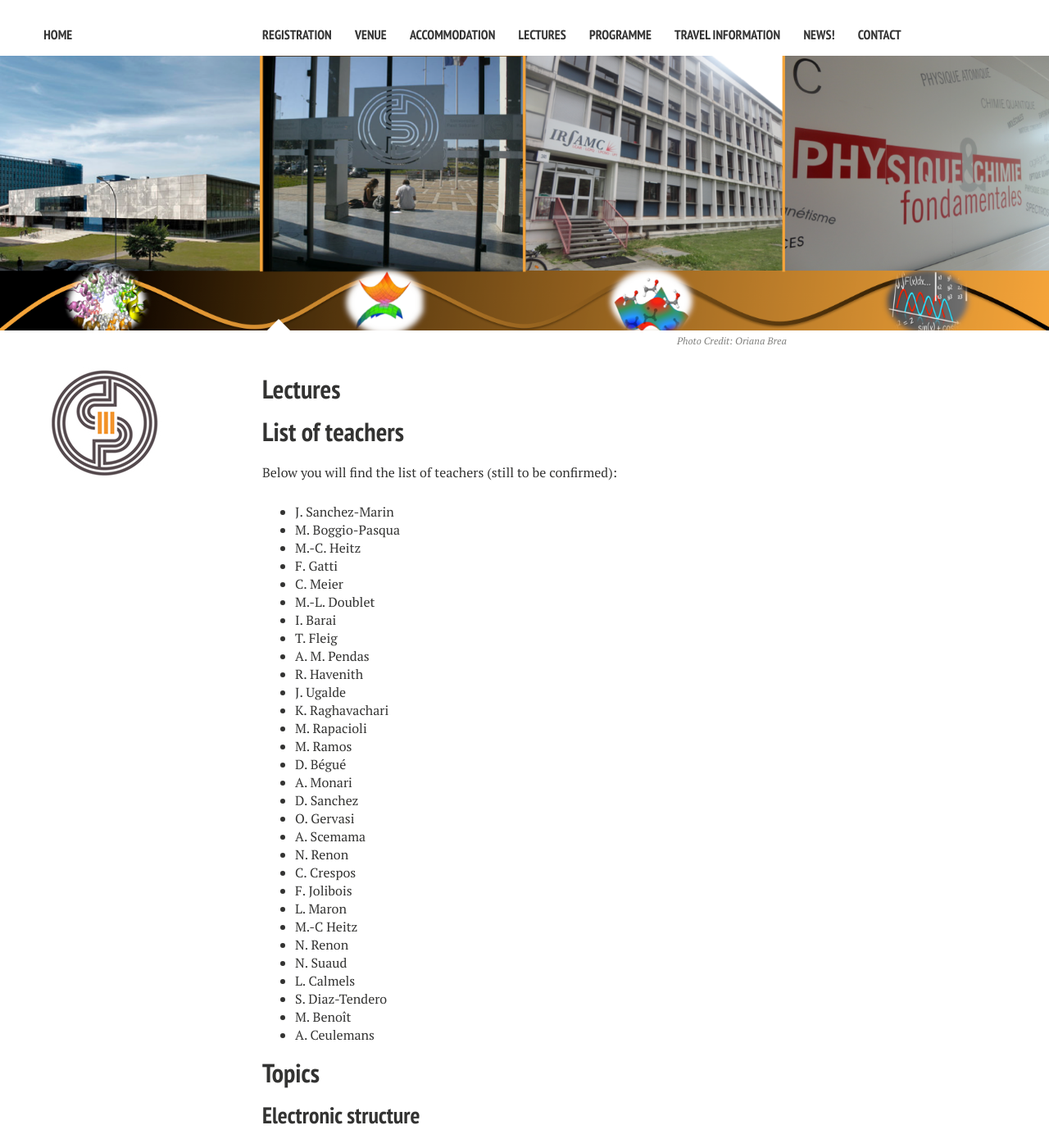
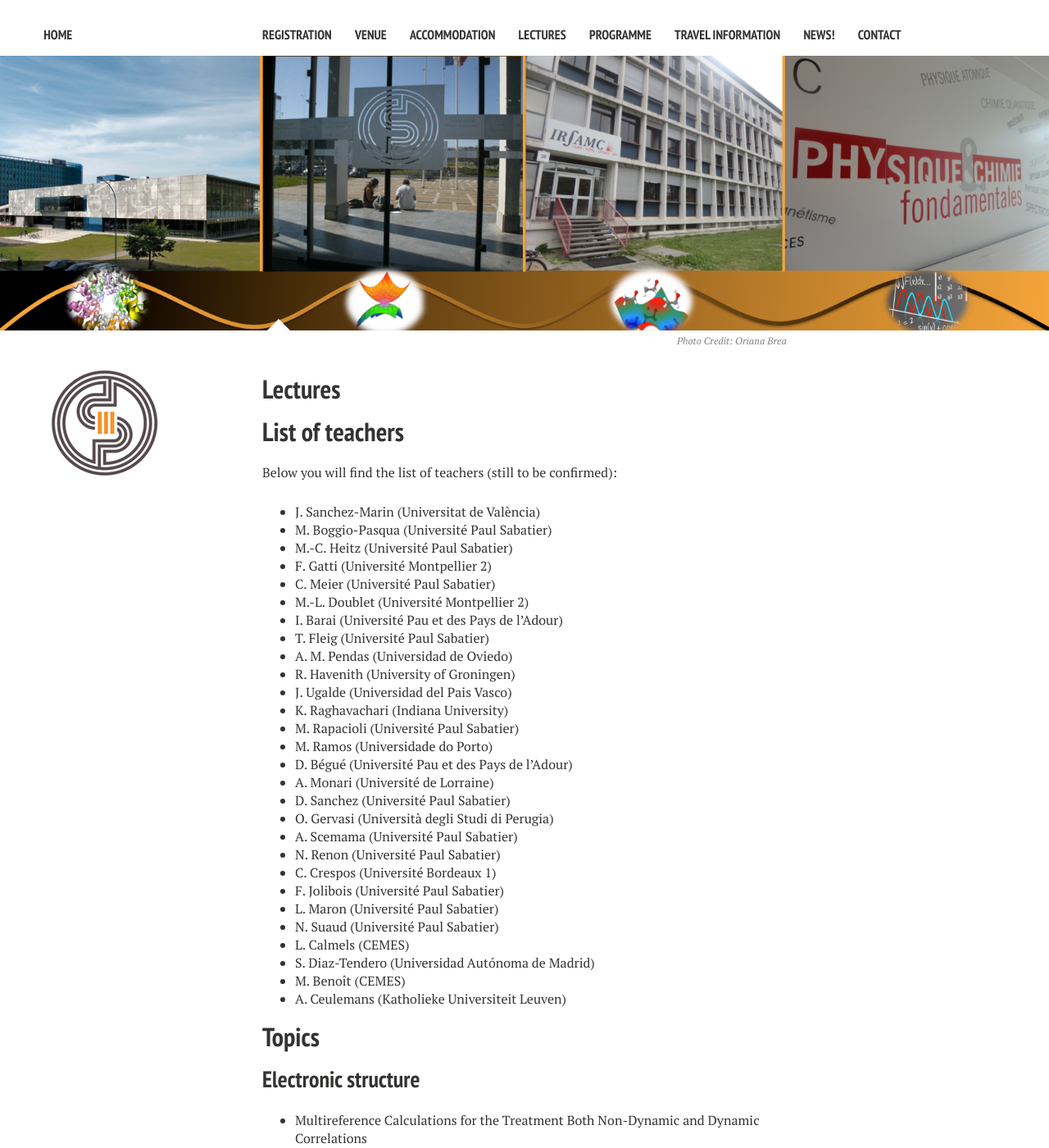
Before and after one commit to muammar/intcourse, a Jekyll site: the page built from lectures/index.md, in a window 1280 px wide and 1400 px high. Shown: the whole window at 82% size. Built offline with Jekyll 4.4.1, drawn with Linux system fonts in a browser that asks for light colours; nearby versions of some CDN libraries.

Commit message:
map in venue and universities in lectures

```diff
--- a/lectures/index.md
+++ b/lectures/index.md
@@ -14,36 +14,34 @@ image:
 
 Below you will find the list of teachers (still to be confirmed):
 
-* J. Sanchez-Marin
-* M. Boggio-Pasqua
-* M.-C. Heitz
-* F. Gatti
-* C. Meier
-* M.-L. Doublet
-* I. Barai
-* T. Fleig
-* A. M. Pendas
-* R. Havenith
-* J. Ugalde
-* K. Raghavachari
-* M. Rapacioli
-* M. Ramos
-* D. Bégué
-* A. Monari
-* D. Sanchez
-* O. Gervasi
-* A. Scemama
-* N. Renon
-* C. Crespos
-* F. Jolibois
-* L. Maron
-* M.-C Heitz
-* N. Renon
-* N. Suaud
-* L. Calmels
-* S. Diaz-Tendero
-* M. Benoît
-* A. Ceulemans
+* J. Sanchez-Marin (Universitat de València)
+* M. Boggio-Pasqua (Université Paul Sabatier)
+* M.-C. Heitz (Université Paul Sabatier)
+* F. Gatti (Université Montpellier 2)
+* C. Meier (Université Paul Sabatier)
+* M.-L. Doublet (Université Montpellier 2)
+* I. Barai (Université Pau et des Pays de l'Adour)
+* T. Fleig (Université Paul Sabatier)
+* A. M. Pendas (Universidad de Oviedo)
+* R. Havenith (University of Groningen)
+* J. Ugalde (Universidad del Pais Vasco)
+* K. Raghavachari (Indiana University)
+* M. Rapacioli (Université Paul Sabatier)
+* M. Ramos (Universidade do Porto)
+* D. Bégué (Université Pau et des Pays de l'Adour)
+* A. Monari (Université de Lorraine)
+* D. Sanchez (Université Paul Sabatier)
+* O. Gervasi (Università degli Studi di Perugia)
+* A. Scemama (Université Paul Sabatier)
+* N. Renon (Université Paul Sabatier)
+* C. Crespos (Université Bordeaux 1)
+* F. Jolibois (Université Paul Sabatier)
+* L. Maron (Université Paul Sabatier)
+* N. Suaud (Université Paul Sabatier)
+* L. Calmels (CEMES)
+* S. Diaz-Tendero (Universidad Autónoma de Madrid)
+* M. Benoît (CEMES)
+* A. Ceulemans (Katholieke Universiteit Leuven)
 
 # Topics
 
```
Also changed, not shown: venue/index.md (+11 -0 lines).
